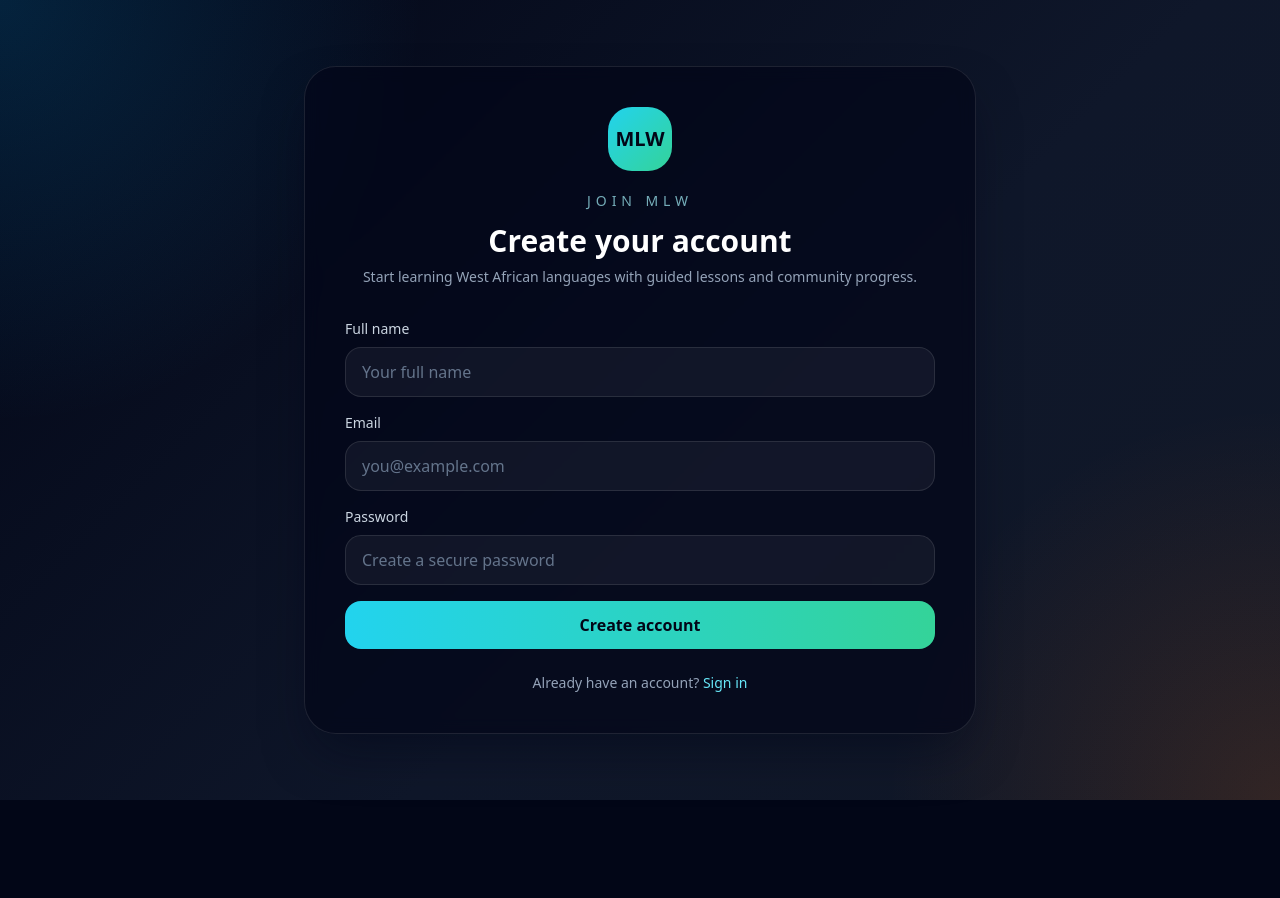
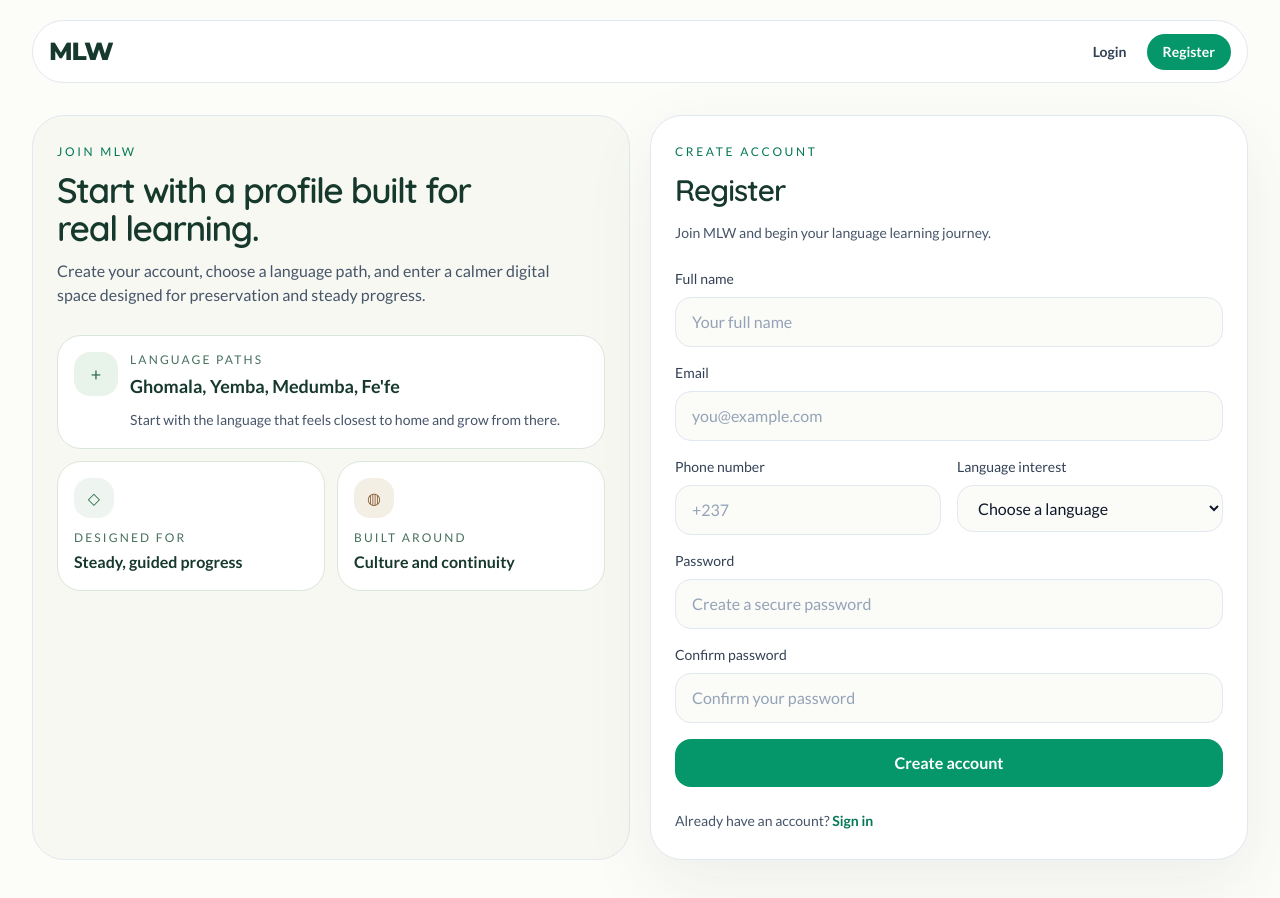
Before and after one commit to GhislainChe/mlw-system, a React (Vite) app in the folder client/mlw-frontend/: page /register in a window 1280 px wide. Shown: the top 898 px of the page. Before the commit the page ends 800 px from the top, so only its background shows below. Built offline with nearby package versions, Linux system fonts and the light colour scheme.

Commit message:
arranged the ui of the loin and register page

```diff
--- a/client/mlw-frontend/src/index.css
+++ b/client/mlw-frontend/src/index.css
@@ -1,10 +1,14 @@
-@import url('https://fonts.googleapis.com/css2?family=Quicksand:wght@500;600;700&display=swap');
+@import url('https://fonts.googleapis.com/css2?family=Lato:wght@400;700&family=Montserrat:wght@700;800&family=Quicksand:wght@500;600;700&display=swap');
 
 @tailwind base;
 @tailwind components;
 @tailwind utilities;
 
 @layer base {
+  html {
+    font-family: 'Lato', sans-serif;
+  }
+
   body {
     @apply min-h-screen bg-slate-950 text-slate-100 antialiased;
     background-image:
@@ -13,6 +17,15 @@
       linear-gradient(135deg, #020617, #0f172a 58%, #111827);
   }
 
+  h1,
+  h2,
+  h3,
+  h4,
+  h5,
+  h6 {
+    font-family: 'Quicksand', sans-serif;
+  }
+
   #root {
     @apply min-h-screen;
   }
--- a/client/mlw-frontend/src/pages/Login.jsx
+++ b/client/mlw-frontend/src/pages/Login.jsx
@@ -2,77 +2,143 @@ import { Link } from 'react-router-dom';
 
 export default function Login() {
   return (
-    <div className="flex min-h-screen items-center justify-center px-4 py-10">
-      <div className="grid w-full max-w-5xl overflow-hidden rounded-[2rem] border border-white/10 bg-slate-950/60 shadow-2xl shadow-slate-950/50 backdrop-blur lg:grid-cols-[1.15fr_0.85fr]">
-        <section className="hidden bg-gradient-to-br from-cyan-500/20 via-slate-950 to-emerald-500/10 p-10 lg:flex lg:flex-col lg:justify-between">
-          <div className="flex items-center gap-3">
-            <div className="flex h-14 w-14 items-center justify-center rounded-2xl bg-white text-lg font-black text-slate-950">
+    <div className="min-h-screen bg-[#fcfcf8] text-slate-900">
+      <div className="mx-auto max-w-7xl px-4 py-5 sm:px-6 lg:px-8">
+        <nav className="flex flex-wrap items-center justify-between gap-3 rounded-full border border-slate-200 bg-white px-4 py-3">
+          <Link
+            to="/"
+            className="font-['Montserrat',sans-serif] text-[1.35rem] font-extrabold tracking-[-0.05em] text-[#17392d] sm:text-[1.55rem]"
+          >
             MLW
+          </Link>
+
+          <div className="flex items-center gap-2">
+            <Link to="/login" className="rounded-full px-3 py-2 text-sm font-semibold text-slate-700">
+              Login
+            </Link>
+            <Link
+              to="/register"
+              className="rounded-full bg-emerald-600 px-4 py-2 text-sm font-semibold text-white"
+            >
+              Register
+            </Link>
+          </div>
+        </nav>
+
+        <main className="grid gap-5 pb-14 pt-8 lg:min-h-[calc(100vh-10rem)] lg:grid-cols-[1fr_1fr] lg:items-center">
+          <section className="h-full rounded-[2rem] border border-slate-200 bg-[#f7f8f2] px-5 py-6 sm:px-6 sm:py-7">
+            <div className="max-w-xl">
+              <p className="text-xs uppercase tracking-[0.22em] text-emerald-700">Welcome Back</p>
+              <h1 className="mt-3 max-w-md text-[1.75rem] font-semibold leading-[1.06] tracking-[-0.04em] text-[#17392d] sm:text-[2.2rem]">
+                Return to your learning rhythm.
+              </h1>
+              <p className="mt-3 max-w-lg text-sm leading-6 text-slate-600 sm:text-base">
+                Pick up where you stopped, revisit completed lessons, and keep your
+                language journey active without losing momentum.
+              </p>
+            </div>
+
+            <div className="mt-7 grid gap-3">
+              <div className="rounded-[1.5rem] border border-[#dbe7dc] bg-white px-4 py-4">
+                <div className="flex items-start gap-3">
+                  <div className="flex h-11 w-11 shrink-0 items-center justify-center rounded-2xl bg-[#e8f3ea] text-[#2d6c49]">
+                    <span className="text-lg">↗</span>
                   </div>
                   <div>
-              <p className="text-xl font-semibold text-white">Mother Learn West</p>
-              <p className="text-sm text-slate-300">
-                Preserve language. Practice daily. Learn together.
+                    <p className="text-xs uppercase tracking-[0.18em] text-[#47715d]">Your Progress</p>
+                    <p className="mt-1 text-lg font-semibold text-[#17392d]">
+                      Return to active lessons and completed paths
+                    </p>
+                    <p className="mt-2 text-sm leading-6 text-slate-600">
+                      Resume your current language path and continue building confidence.
                     </p>
                   </div>
                 </div>
+              </div>
 
-          <div className="space-y-5">
-            <p className="max-w-md text-4xl font-semibold leading-tight text-white">
-              Welcome back to the learning space built for local languages.
+              <div className="grid gap-3 sm:grid-cols-2">
+                <div className="rounded-[1.5rem] border border-[#dbe7dc] bg-white px-4 py-4">
+                  <div className="flex h-10 w-10 items-center justify-center rounded-2xl bg-[#eef4f0] text-[#2d6c49]">
+                    <span className="text-base">◎</span>
+                  </div>
+                  <p className="mt-3 text-xs uppercase tracking-[0.18em] text-[#47715d]">Learning Style</p>
+                  <p className="mt-1 text-base font-semibold text-[#17392d]">
+                    Structured and continuous
                   </p>
-            <p className="max-w-lg text-base text-slate-300">
-              Track your lessons, unlock progress, and stay connected to your learning
-              journey with MLW.
+                </div>
+
+                <div className="rounded-[1.5rem] border border-[#dbe7dc] bg-white px-4 py-4">
+                  <div className="flex h-10 w-10 items-center justify-center rounded-2xl bg-[#f4efe4] text-[#8c6239]">
+                    <span className="text-base">◌</span>
+                  </div>
+                  <p className="mt-3 text-xs uppercase tracking-[0.18em] text-[#47715d]">Cultural Focus</p>
+                  <p className="mt-1 text-base font-semibold text-[#17392d]">
+                    Language with identity
                   </p>
+                </div>
+              </div>
             </div>
           </section>
 
-        <section className="p-8 sm:p-10">
-          <div className="mb-8">
-            <p className="text-sm uppercase tracking-[0.35em] text-cyan-200/70">
-              MLW Login
-            </p>
-            <h1 className="mt-3 text-3xl font-semibold text-white">Sign in</h1>
-            <p className="mt-2 text-sm text-slate-400">
+          <section className="h-full rounded-[2rem] border border-slate-200 bg-white px-5 py-6 shadow-[0_24px_70px_rgba(60,94,74,0.08)] sm:px-6 sm:py-7">
+            <div>
+              <p className="text-xs uppercase tracking-[0.22em] text-emerald-700">MLW Login</p>
+              <h2 className="mt-2 text-[1.85rem] font-semibold tracking-[-0.03em] text-[#17392d]">
+                Sign in
+              </h2>
+              <p className="mt-2 text-sm leading-6 text-slate-600">
                 Access your dashboard and continue learning.
               </p>
             </div>
 
-          <form className="space-y-4">
+            <form className="mt-6 space-y-4">
               <label className="block">
-              <span className="mb-2 block text-sm text-slate-300">Email</span>
+                <span className="mb-2 block text-sm font-medium text-slate-700">Email</span>
                 <input
                   type="email"
                   placeholder="you@example.com"
-                className="w-full rounded-2xl border border-white/10 bg-white/5 px-4 py-3 text-white outline-none transition placeholder:text-slate-500 focus:border-cyan-400"
+                  className="w-full rounded-2xl border border-slate-200 bg-[#fbfbf7] px-4 py-3 text-slate-900 outline-none transition placeholder:text-slate-400 focus:border-emerald-500"
                 />
               </label>
 
               <label className="block">
-              <span className="mb-2 block text-sm text-slate-300">Password</span>
+                <span className="mb-2 block text-sm font-medium text-slate-700">Password</span>
                 <input
                   type="password"
                   placeholder="Enter your password"
-                className="w-full rounded-2xl border border-white/10 bg-white/5 px-4 py-3 text-white outline-none transition placeholder:text-slate-500 focus:border-cyan-400"
+                  className="w-full rounded-2xl border border-slate-200 bg-[#fbfbf7] px-4 py-3 text-slate-900 outline-none transition placeholder:text-slate-400 focus:border-emerald-500"
                 />
               </label>
 
+              <div className="flex items-center justify-between gap-3 text-sm">
+                <label className="flex items-center gap-2 text-slate-600">
+                  <input
+                    type="checkbox"
+                    className="h-4 w-4 rounded border-slate-300 text-emerald-600 focus:ring-emerald-500"
+                  />
+                  Remember me
+                </label>
+                <button type="button" className="font-medium text-emerald-700 hover:text-emerald-800">
+                  Forgot password?
+                </button>
+              </div>
+
               <button
                 type="submit"
-              className="w-full rounded-2xl bg-gradient-to-r from-cyan-400 to-emerald-400 px-4 py-3 font-semibold text-slate-950 transition hover:opacity-90"
+                className="w-full rounded-2xl bg-emerald-600 px-4 py-3 font-semibold text-white transition hover:bg-emerald-700"
               >
                 Sign in
               </button>
             </form>
 
-          <p className="mt-6 text-sm text-slate-400">
+            <p className="mt-6 text-sm text-slate-600">
               New to MLW?{' '}
-            <Link to="/register" className="font-medium text-cyan-300 hover:text-cyan-200">
+              <Link to="/register" className="font-semibold text-emerald-700 hover:text-emerald-800">
                 Create an account
               </Link>
             </p>
           </section>
+        </main>
       </div>
     </div>
   );
--- a/client/mlw-frontend/src/pages/Register.jsx
+++ b/client/mlw-frontend/src/pages/Register.jsx
@@ -2,64 +2,172 @@ import { Link } from 'react-router-dom';
 
 export default function Register() {
   return (
-    <div className="flex min-h-screen items-center justify-center px-4 py-10">
-      <div className="w-full max-w-2xl rounded-[2rem] border border-white/10 bg-slate-950/65 p-8 shadow-2xl shadow-slate-950/50 backdrop-blur sm:p-10">
-        <div className="mb-8 text-center">
-          <div className="mx-auto flex h-16 w-16 items-center justify-center rounded-3xl bg-gradient-to-br from-cyan-400 to-emerald-400 text-xl font-black text-slate-950">
+    <div className="min-h-screen bg-[#fcfcf8] text-slate-900">
+      <div className="mx-auto max-w-7xl px-4 py-5 sm:px-6 lg:px-8">
+        <nav className="flex flex-wrap items-center justify-between gap-3 rounded-full border border-slate-200 bg-white px-4 py-3">
+          <Link
+            to="/"
+            className="font-['Montserrat',sans-serif] text-[1.35rem] font-extrabold tracking-[-0.05em] text-[#17392d] sm:text-[1.55rem]"
+          >
             MLW
+          </Link>
+
+          <div className="flex items-center gap-2">
+            <Link to="/login" className="rounded-full px-3 py-2 text-sm font-semibold text-slate-700">
+              Login
+            </Link>
+            <Link
+              to="/register"
+              className="rounded-full bg-emerald-600 px-4 py-2 text-sm font-semibold text-white"
+            >
+              Register
+            </Link>
           </div>
-          <p className="mt-5 text-sm uppercase tracking-[0.35em] text-cyan-200/70">
-            Join MLW
-          </p>
-          <h1 className="mt-3 text-3xl font-semibold text-white">Create your account</h1>
-          <p className="mt-2 text-sm text-slate-400">
-            Start learning West African languages with guided lessons and community
-            progress.
+        </nav>
+
+        <main className="grid gap-5 pb-14 pt-8 lg:min-h-[calc(100vh-10rem)] lg:grid-cols-[1fr_1fr] lg:items-center">
+          <section className="h-full rounded-[2rem] border border-slate-200 bg-[#f7f8f2] px-5 py-6 sm:px-6 sm:py-7">
+            <div className="max-w-xl">
+              <p className="text-xs uppercase tracking-[0.22em] text-emerald-700">Join MLW</p>
+              <h1 className="mt-3 max-w-md text-[1.75rem] font-semibold leading-[1.06] tracking-[-0.04em] text-[#17392d] sm:text-[2.2rem]">
+                Start with a profile built for real learning.
+              </h1>
+              <p className="mt-3 max-w-lg text-sm leading-6 text-slate-600 sm:text-base">
+                Create your account, choose a language path, and enter a calmer digital
+                space designed for preservation and steady progress.
               </p>
             </div>
 
-        <form className="space-y-4">
+            <div className="mt-7 grid gap-3">
+              <div className="rounded-[1.5rem] border border-[#dbe7dc] bg-white px-4 py-4">
+                <div className="flex items-start gap-3">
+                  <div className="flex h-11 w-11 shrink-0 items-center justify-center rounded-2xl bg-[#e8f3ea] text-[#2d6c49]">
+                    <span className="text-lg">+</span>
+                  </div>
+                  <div>
+                    <p className="text-xs uppercase tracking-[0.18em] text-[#47715d]">Language Paths</p>
+                    <p className="mt-1 text-lg font-semibold text-[#17392d]">
+                      Ghomala, Yemba, Medumba, Fe&apos;fe
+                    </p>
+                    <p className="mt-2 text-sm leading-6 text-slate-600">
+                      Start with the language that feels closest to home and grow from there.
+                    </p>
+                  </div>
+                </div>
+              </div>
+
+              <div className="grid gap-3 sm:grid-cols-2">
+                <div className="rounded-[1.5rem] border border-[#dbe7dc] bg-white px-4 py-4">
+                  <div className="flex h-10 w-10 items-center justify-center rounded-2xl bg-[#eef4f0] text-[#2d6c49]">
+                    <span className="text-base">◇</span>
+                  </div>
+                  <p className="mt-3 text-xs uppercase tracking-[0.18em] text-[#47715d]">Designed For</p>
+                  <p className="mt-1 text-base font-semibold text-[#17392d]">
+                    Steady, guided progress
+                  </p>
+                </div>
+
+                <div className="rounded-[1.5rem] border border-[#dbe7dc] bg-white px-4 py-4">
+                  <div className="flex h-10 w-10 items-center justify-center rounded-2xl bg-[#f4efe4] text-[#8c6239]">
+                    <span className="text-base">◍</span>
+                  </div>
+                  <p className="mt-3 text-xs uppercase tracking-[0.18em] text-[#47715d]">Built Around</p>
+                  <p className="mt-1 text-base font-semibold text-[#17392d]">
+                    Culture and continuity
+                  </p>
+                </div>
+              </div>
+            </div>
+          </section>
+
+          <section className="h-full rounded-[2rem] border border-slate-200 bg-white px-5 py-6 shadow-[0_24px_70px_rgba(60,94,74,0.08)] sm:px-6 sm:py-7">
+            <div>
+              <p className="text-xs uppercase tracking-[0.22em] text-emerald-700">Create Account</p>
+              <h2 className="mt-2 text-[1.85rem] font-semibold tracking-[-0.03em] text-[#17392d]">
+                Register
+              </h2>
+              <p className="mt-2 text-sm leading-6 text-slate-600">
+                Join MLW and begin your language learning journey.
+              </p>
+            </div>
+
+            <form className="mt-6 space-y-4">
               <label className="block">
-            <span className="mb-2 block text-sm text-slate-300">Full name</span>
+                <span className="mb-2 block text-sm font-medium text-slate-700">Full name</span>
                 <input
                   type="text"
                   placeholder="Your full name"
-              className="w-full rounded-2xl border border-white/10 bg-white/5 px-4 py-3 text-white outline-none transition placeholder:text-slate-500 focus:border-cyan-400"
+                  className="w-full rounded-2xl border border-slate-200 bg-[#fbfbf7] px-4 py-3 text-slate-900 outline-none transition placeholder:text-slate-400 focus:border-emerald-500"
                 />
               </label>
 
               <label className="block">
-            <span className="mb-2 block text-sm text-slate-300">Email</span>
+                <span className="mb-2 block text-sm font-medium text-slate-700">Email</span>
                 <input
                   type="email"
                   placeholder="you@example.com"
-              className="w-full rounded-2xl border border-white/10 bg-white/5 px-4 py-3 text-white outline-none transition placeholder:text-slate-500 focus:border-cyan-400"
+                  className="w-full rounded-2xl border border-slate-200 bg-[#fbfbf7] px-4 py-3 text-slate-900 outline-none transition placeholder:text-slate-400 focus:border-emerald-500"
+                />
+              </label>
+
+              <div className="grid gap-4 sm:grid-cols-2">
+                <label className="block">
+                  <span className="mb-2 block text-sm font-medium text-slate-700">Phone number</span>
+                  <input
+                    type="tel"
+                    placeholder="+237"
+                    className="w-full rounded-2xl border border-slate-200 bg-[#fbfbf7] px-4 py-3 text-slate-900 outline-none transition placeholder:text-slate-400 focus:border-emerald-500"
                   />
                 </label>
 
                 <label className="block">
-            <span className="mb-2 block text-sm text-slate-300">Password</span>
+                  <span className="mb-2 block text-sm font-medium text-slate-700">Language interest</span>
+                  <select className="w-full rounded-2xl border border-slate-200 bg-[#fbfbf7] px-4 py-3 text-slate-900 outline-none transition focus:border-emerald-500">
+                    <option>Choose a language</option>
+                    <option>Ghomala</option>
+                    <option>Yemba</option>
+                    <option>Medumba</option>
+                    <option>Fe'fe</option>
+                    <option>Ngombale</option>
+                    <option>Bamun</option>
+                  </select>
+                </label>
+              </div>
+
+              <label className="block">
+                <span className="mb-2 block text-sm font-medium text-slate-700">Password</span>
                 <input
                   type="password"
                   placeholder="Create a secure password"
-              className="w-full rounded-2xl border border-white/10 bg-white/5 px-4 py-3 text-white outline-none transition placeholder:text-slate-500 focus:border-cyan-400"
+                  className="w-full rounded-2xl border border-slate-200 bg-[#fbfbf7] px-4 py-3 text-slate-900 outline-none transition placeholder:text-slate-400 focus:border-emerald-500"
+                />
+              </label>
+
+              <label className="block">
+                <span className="mb-2 block text-sm font-medium text-slate-700">Confirm password</span>
+                <input
+                  type="password"
+                  placeholder="Confirm your password"
+                  className="w-full rounded-2xl border border-slate-200 bg-[#fbfbf7] px-4 py-3 text-slate-900 outline-none transition placeholder:text-slate-400 focus:border-emerald-500"
                 />
               </label>
 
               <button
                 type="submit"
-            className="w-full rounded-2xl bg-gradient-to-r from-cyan-400 to-emerald-400 px-4 py-3 font-semibold text-slate-950 transition hover:opacity-90"
+                className="w-full rounded-2xl bg-emerald-600 px-4 py-3 font-semibold text-white transition hover:bg-emerald-700"
               >
                 Create account
               </button>
             </form>
 
-        <p className="mt-6 text-center text-sm text-slate-400">
+            <p className="mt-6 text-sm text-slate-600">
               Already have an account?{' '}
-          <Link to="/login" className="font-medium text-cyan-300 hover:text-cyan-200">
+              <Link to="/login" className="font-semibold text-emerald-700 hover:text-emerald-800">
                 Sign in
               </Link>
             </p>
+          </section>
+        </main>
       </div>
     </div>
   );
```
Also changed, not shown: client/mlw-frontend/src/pages/Landing.jsx (+4 -4 lines). Lines whose indentation alone changed are shown as unchanged.
